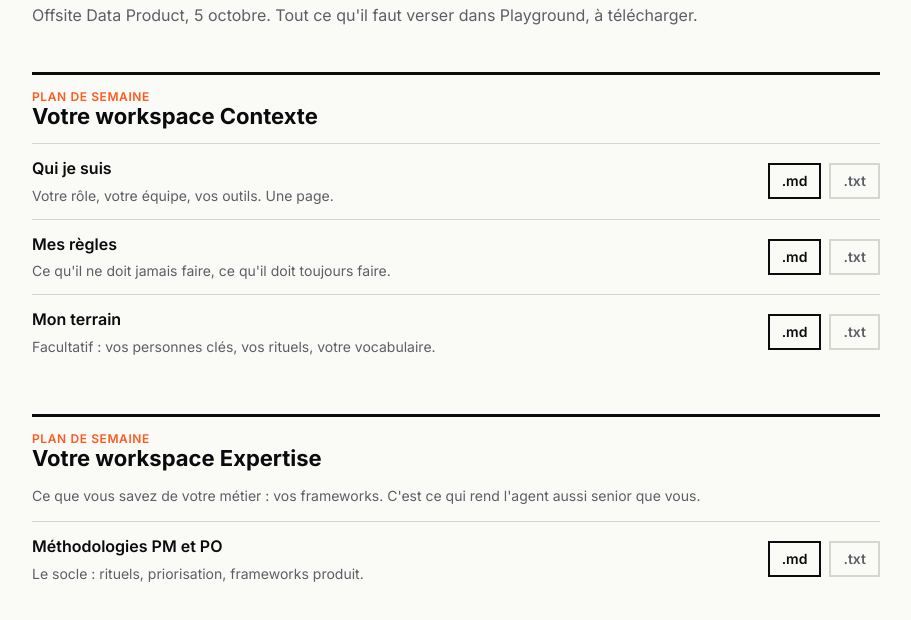
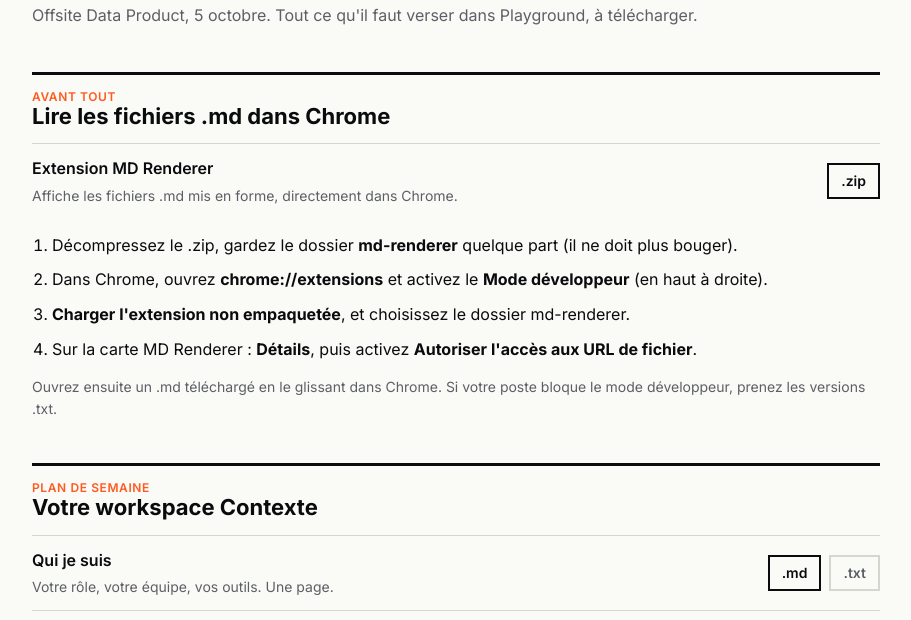
Before and after one commit to FlorianZilliox/atelier-personal-os, a plain HTML site: page index.html in a window 1280 px wide. Shown: the part 113-733 px from the top of the page, without its empty margins (184-1095 px from the left). Drawn offline with Linux system fonts and the light colour scheme.

Commit message:
Ajout de l'extension MD Renderer et de son installation
Co-Authored-By: Claude Opus 5.5 <noreply@anthropic.com>

```diff
--- a/index.html
+++ b/index.html
@@ -37,6 +37,21 @@
 <main>
   <h1>Atelier Personal <span>OS</span></h1>
   <p class="sous">Offsite Data Product, 5 octobre. Tout ce qu'il faut verser dans Playground, à télécharger.</p>
+
+  <section>
+    <div class="quand">Avant tout</div>
+    <h2>Lire les fichiers .md dans Chrome</h2>
+    <ul class="fichiers">
+      <li><b>Extension MD Renderer</b><small>Affiche les fichiers .md mis en forme, directement dans Chrome.</small><span class="liens"><a href="md-renderer.zip" download>.zip</a></span></li>
+    </ul>
+    <ol class="mode">
+      <li>Décompressez le .zip, gardez le dossier <b>md-renderer</b> quelque part (il ne doit plus bouger).</li>
+      <li>Dans Chrome, ouvrez <b>chrome://extensions</b> et activez le <b>Mode développeur</b> (en haut à droite).</li>
+      <li><b>Charger l'extension non empaquetée</b>, et choisissez le dossier md-renderer.</li>
+      <li>Sur la carte MD Renderer : <b>Détails</b>, puis activez <b>Autoriser l'accès aux URL de fichier</b>.</li>
+    </ol>
+    <p class="note">Ouvrez ensuite un .md téléchargé en le glissant dans Chrome. Si votre poste bloque le mode développeur, prenez les versions .txt.</p>
+  </section>
 
   <section>
     <div class="quand">Plan de semaine</div>
```
Also changed, not shown: 1 other file.
